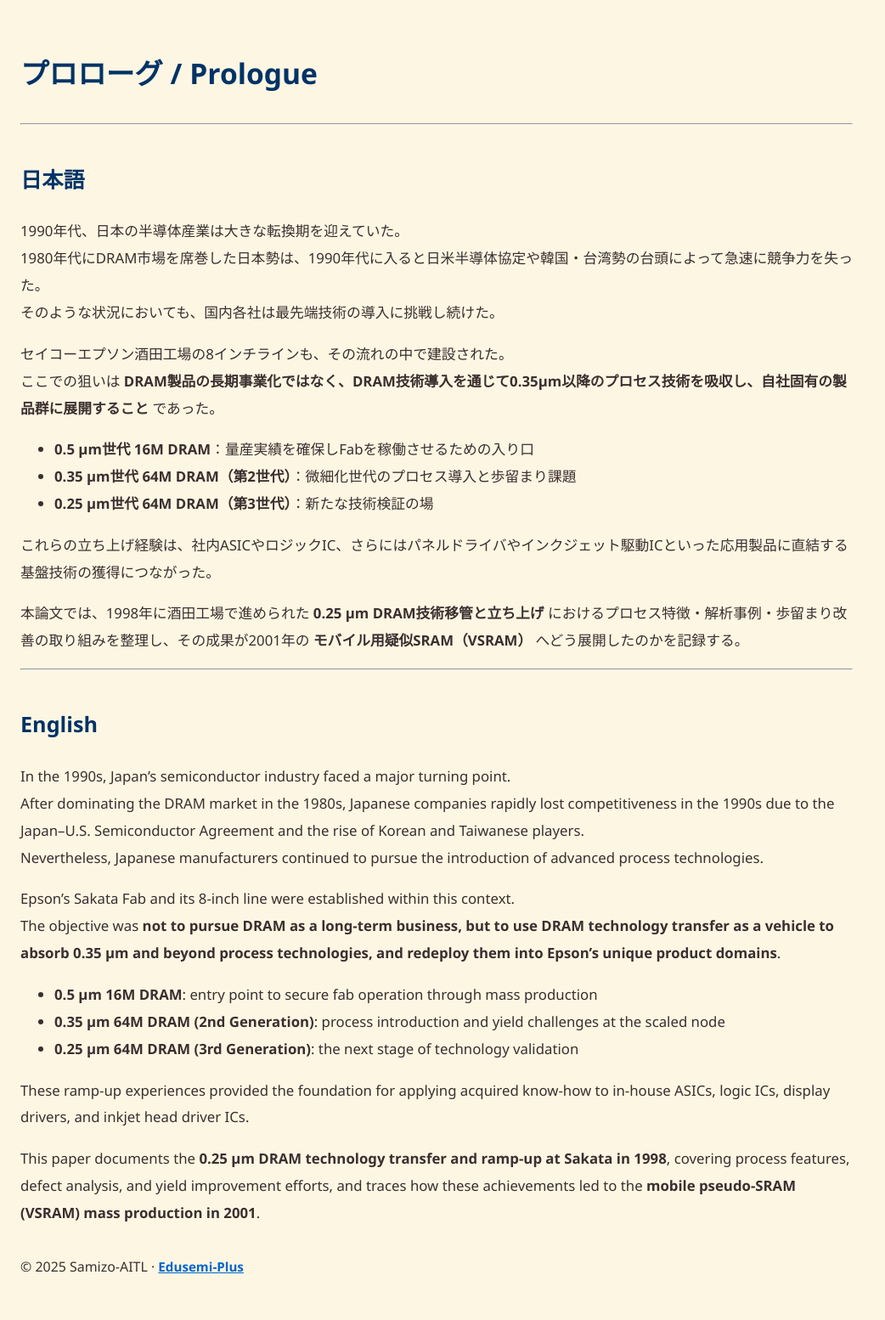
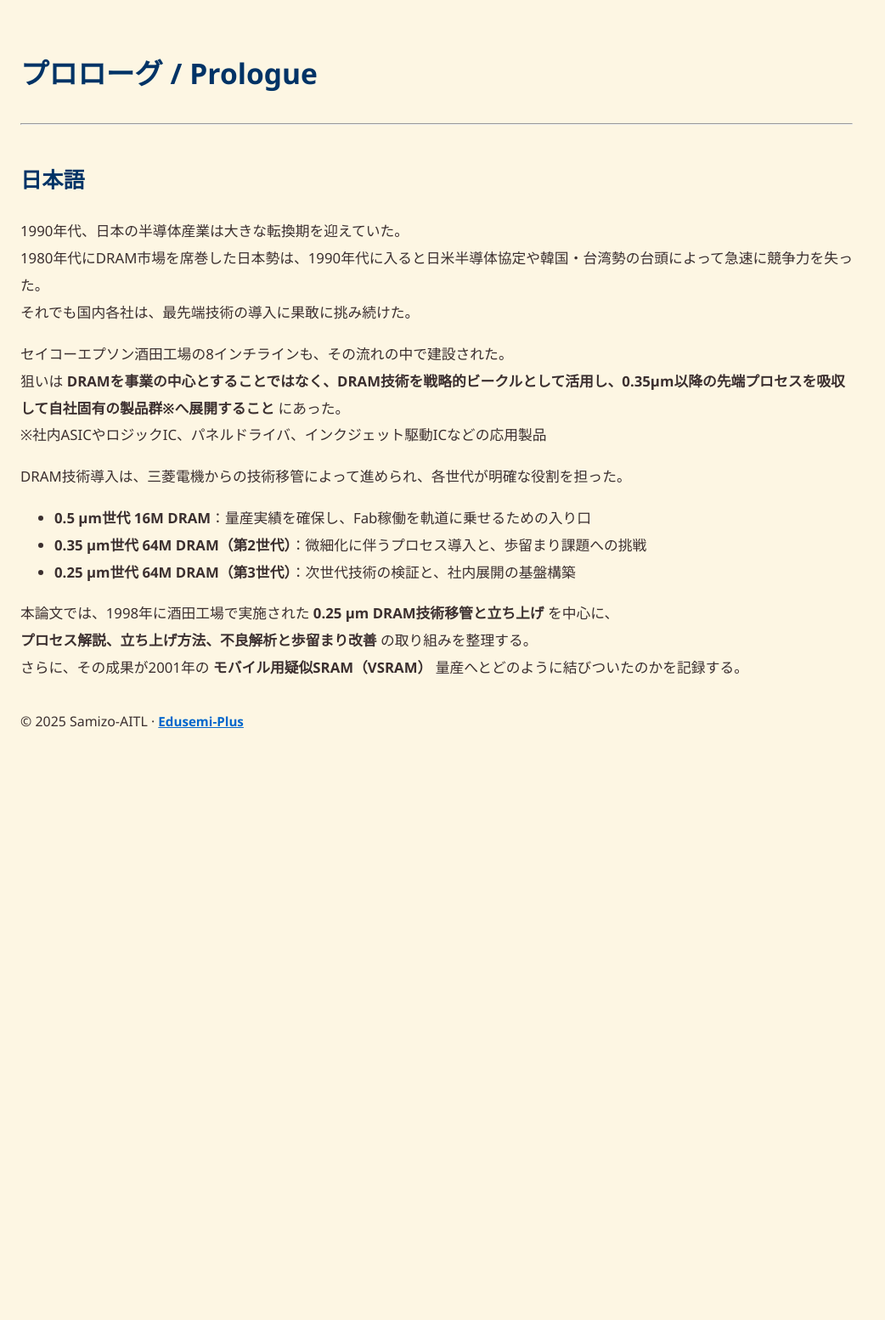
Before and after one commit to Samizo-AITL/Edusemi-Plus, a Jekyll site: the page built from archive/paper/dram_vsram/00_Prologue.md, in a window 1280 px wide. Shown: the whole page at 85% size, without its empty margins (0-1042 px from the left). Built offline with Jekyll 4.4.1, drawn with Linux system fonts in a browser that asks for light colours; after the commit the page ends 912 px from its top, so only the background shows below that.

Commit message:
Update 00_Prologue.md

```diff
--- a/archive/paper/dram_vsram/00_Prologue.md
+++ b/archive/paper/dram_vsram/00_Prologue.md
@@ -11,34 +11,18 @@ title: "プロローグ / Prologue"
 
 1990年代、日本の半導体産業は大きな転換期を迎えていた。
 1980年代にDRAM市場を席巻した日本勢は、1990年代に入ると日米半導体協定や韓国・台湾勢の台頭によって急速に競争力を失った。
-そのような状況においても、国内各社は最先端技術の導入に挑戦し続けた。
+それでも国内各社は、最先端技術の導入に果敢に挑み続けた。
 
 セイコーエプソン酒田工場の8インチラインも、その流れの中で建設された。
-ここでの狙いは **DRAM製品の長期事業化ではなく、DRAM技術導入を通じて0.35µm以降のプロセス技術を吸収し、自社固有の製品群に展開すること** であった。
+狙いは **DRAMを事業の中心とすることではなく、DRAM技術を戦略的ビークルとして活用し、0.35µm以降の先端プロセスを吸収して自社固有の製品群※へ展開すること** にあった。
+※社内ASICやロジックIC、パネルドライバ、インクジェット駆動ICなどの応用製品
 
-- **0.5 µm世代 16M DRAM**：量産実績を確保しFabを稼働させるための入り口
-- **0.35 µm世代 64M DRAM（第2世代）**：微細化世代のプロセス導入と歩留まり課題
-- **0.25 µm世代 64M DRAM（第3世代）**：新たな技術検証の場
+DRAM技術導入は、三菱電機からの技術移管によって進められ、各世代が明確な役割を担った。
 
-これらの立ち上げ経験は、社内ASICやロジックIC、さらにはパネルドライバやインクジェット駆動ICといった応用製品に直結する基盤技術の獲得につながった。
+- **0.5 µm世代 16M DRAM**：量産実績を確保し、Fab稼働を軌道に乗せるための入り口
+- **0.35 µm世代 64M DRAM（第2世代）**：微細化に伴うプロセス導入と、歩留まり課題への挑戦
+- **0.25 µm世代 64M DRAM（第3世代）**：次世代技術の検証と、社内展開の基盤構築
 
-本論文では、1998年に酒田工場で進められた **0.25 µm DRAM技術移管と立ち上げ** におけるプロセス特徴・解析事例・歩留まり改善の取り組みを整理し、その成果が2001年の **モバイル用疑似SRAM（VSRAM）** へどう展開したのかを記録する。
-
----
-
-## English
-
-In the 1990s, Japan’s semiconductor industry faced a major turning point.
-After dominating the DRAM market in the 1980s, Japanese companies rapidly lost competitiveness in the 1990s due to the Japan–U.S. Semiconductor Agreement and the rise of Korean and Taiwanese players.
-Nevertheless, Japanese manufacturers continued to pursue the introduction of advanced process technologies.
-
-Epson’s Sakata Fab and its 8-inch line were established within this context.
-The objective was **not to pursue DRAM as a long-term business, but to use DRAM technology transfer as a vehicle to absorb 0.35 µm and beyond process technologies, and redeploy them into Epson’s unique product domains**.
-
-- **0.5 µm 16M DRAM**: entry point to secure fab operation through mass production
-- **0.35 µm 64M DRAM (2nd Generation)**: process introduction and yield challenges at the scaled node
-- **0.25 µm 64M DRAM (3rd Generation)**: the next stage of technology validation
-
-These ramp-up experiences provided the foundation for applying acquired know-how to in-house ASICs, logic ICs, display drivers, and inkjet head driver ICs.
-
-This paper documents the **0.25 µm DRAM technology transfer and ramp-up at Sakata in 1998**, covering process features, defect analysis, and yield improvement efforts, and traces how these achievements led to the **mobile pseudo-SRAM (VSRAM) mass production in 2001**.
+本論文では、1998年に酒田工場で実施された **0.25 µm DRAM技術移管と立ち上げ** を中心に、
+**プロセス解説、立ち上げ方法、不良解析と歩留まり改善** の取り組みを整理する。
+さらに、その成果が2001年の **モバイル用疑似SRAM（VSRAM）** 量産へとどのように結びついたのかを記録する。
```
